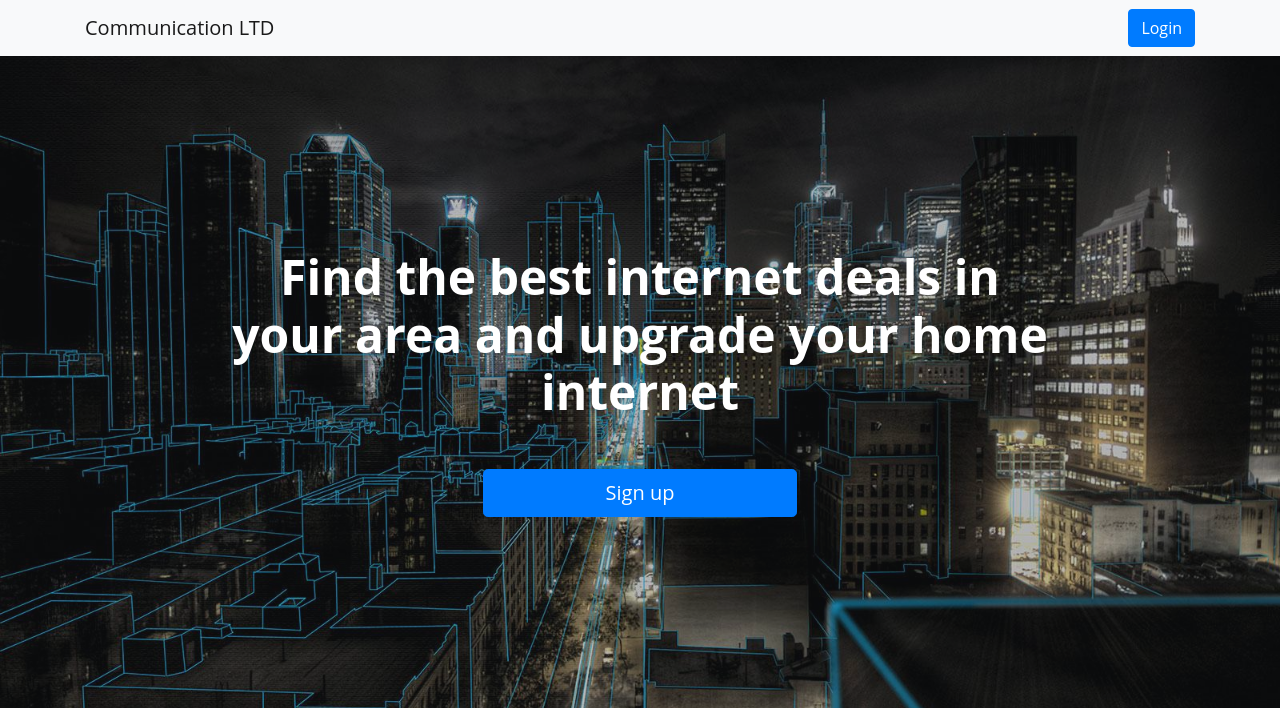
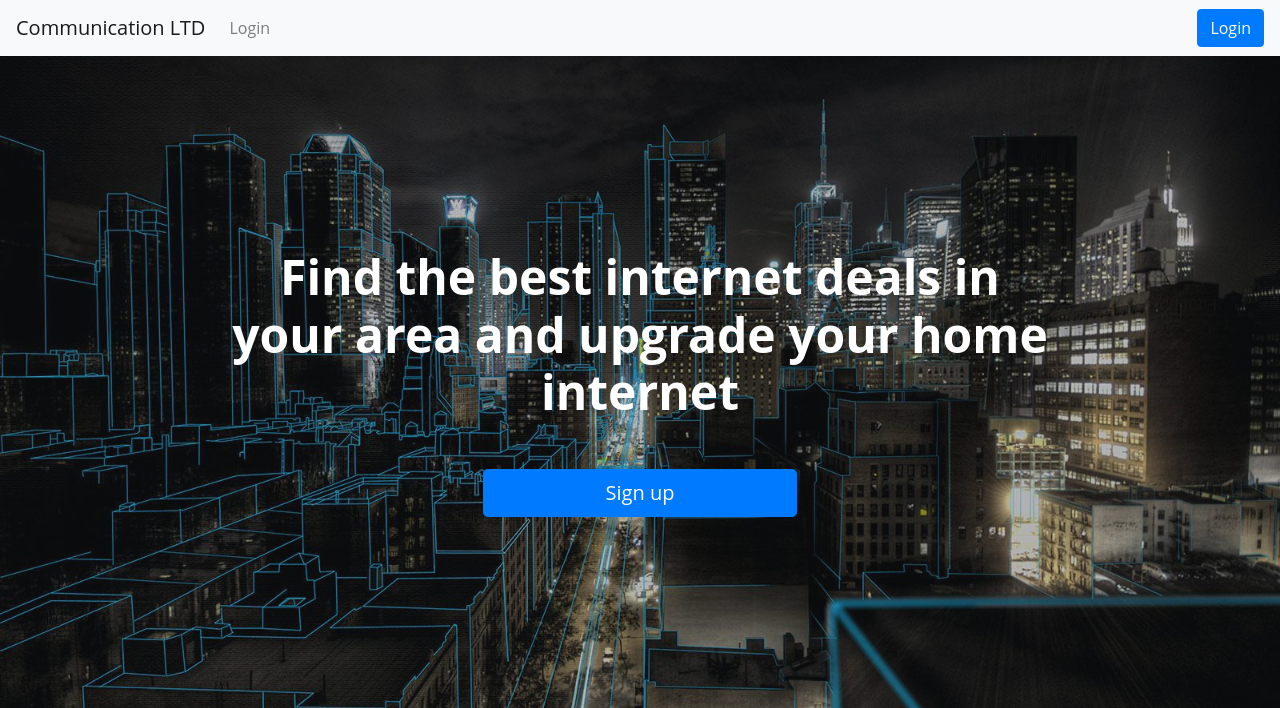
Before and after one commit to omeround3/NCS_Communication_LTD, a Django app: page / in a window 1280 px wide. Shown: the top 708 px of the page. Run offline with Django 3.2, Linux system fonts and the light colour scheme; some libraries are stand-ins or nearby versions.

Commit message:
Added logout and changed navigation bar

```diff
--- a/CommunicationLTD/core/templates/main/index.html
+++ b/CommunicationLTD/core/templates/main/index.html
@@ -6,9 +6,31 @@
 {% block content %}
 
 <!-- Navigation-->
-<nav class="navbar navbar-light bg-light static-top">
-    <div class="container">
-        <a class="navbar-brand" href="#!">Communication LTD</a>
+<nav class="navbar navbar-expand-lg navbar-light bg-light static-top">
+    <a class="navbar-brand" href="#">Communication LTD</a>
+    <button class="navbar-toggler" type="button" data-toggle="collapse" data-target="#navbarText" aria-controls="navbarText" aria-expanded="false" aria-label="Toggle navigation">
+    <span class="navbar-toggler-icon"></span>
+     </button>
+  <div class="collapse navbar-collapse" id="navbarText">
+    <ul class="navbar-nav mr-auto">
+      {% if user.is_authenticated %}
+
+      <li class="nav-item">
+        <a class="nav-link" href="/logout">Logout</a>
+      </li>
+      <li class="nav-item">
+        <a class="nav-link" href="#">Welcome, {{user.username}}</a>
+      </li>
+
+      {% else %}
+
+      <li class="nav-item">
+        <a class="nav-link" href="/login">Login</a>
+      </li>
+
+      {% endif %}
+    </ul>
+  </div>
         <a class="btn btn-primary" href="login">Login</a>
     </div>
 </nav>
--- a/CommunicationLTD/core/templates/main/login.html
+++ b/CommunicationLTD/core/templates/main/login.html
@@ -16,6 +16,7 @@
     <button class="btn btn-primary" type="submit">Login</button>
   </form>
   <p class="text-center">Don't have an account? <a href="/register">Create an account</a>.</p>
+  <div class="text-center"><a href="password_reset">Forgot your password?</a></div>
 </div>
 
 
--- a/CommunicationLTD/core/urls.py
+++ b/CommunicationLTD/core/urls.py
@@ -8,5 +8,6 @@ urlpatterns = [
     path('', views.index, name='index'),
     path('home', views.homepage, name='home'), # to be removed
     path('login', views.login_request, name='login'),
-    path("register", views.register_request, name="register")
+    path('register', views.register_request, name='register'),
+    path('logout', views.logout_request, name='logout'),
 ]
--- a/CommunicationLTD/core/views.py
+++ b/CommunicationLTD/core/views.py
@@ -1,7 +1,7 @@
 from django.shortcuts import render, redirect
 from .forms import ContactForm, NewUserForm
 from django.core.mail import send_mail, BadHeaderError
-from django.contrib.auth import login, authenticate
+from django.contrib.auth import login, authenticate, logout
 from django.contrib import messages
 from django.contrib.auth.forms import AuthenticationForm
 from django.http import HttpResponse
@@ -43,6 +43,12 @@ def login_request(request):
 	form = AuthenticationForm()
 	return render(request=request, template_name="main/login.html", context={"login_form":form})
 
+# Logout view
+def logout_request(request):
+	logout(request)
+	messages.info(request, "You have successfully logged out.")
+	return redirect('/')
+
 # Registiration views
 def register_request(request):
 	# The request method 'POST' indicates
```
